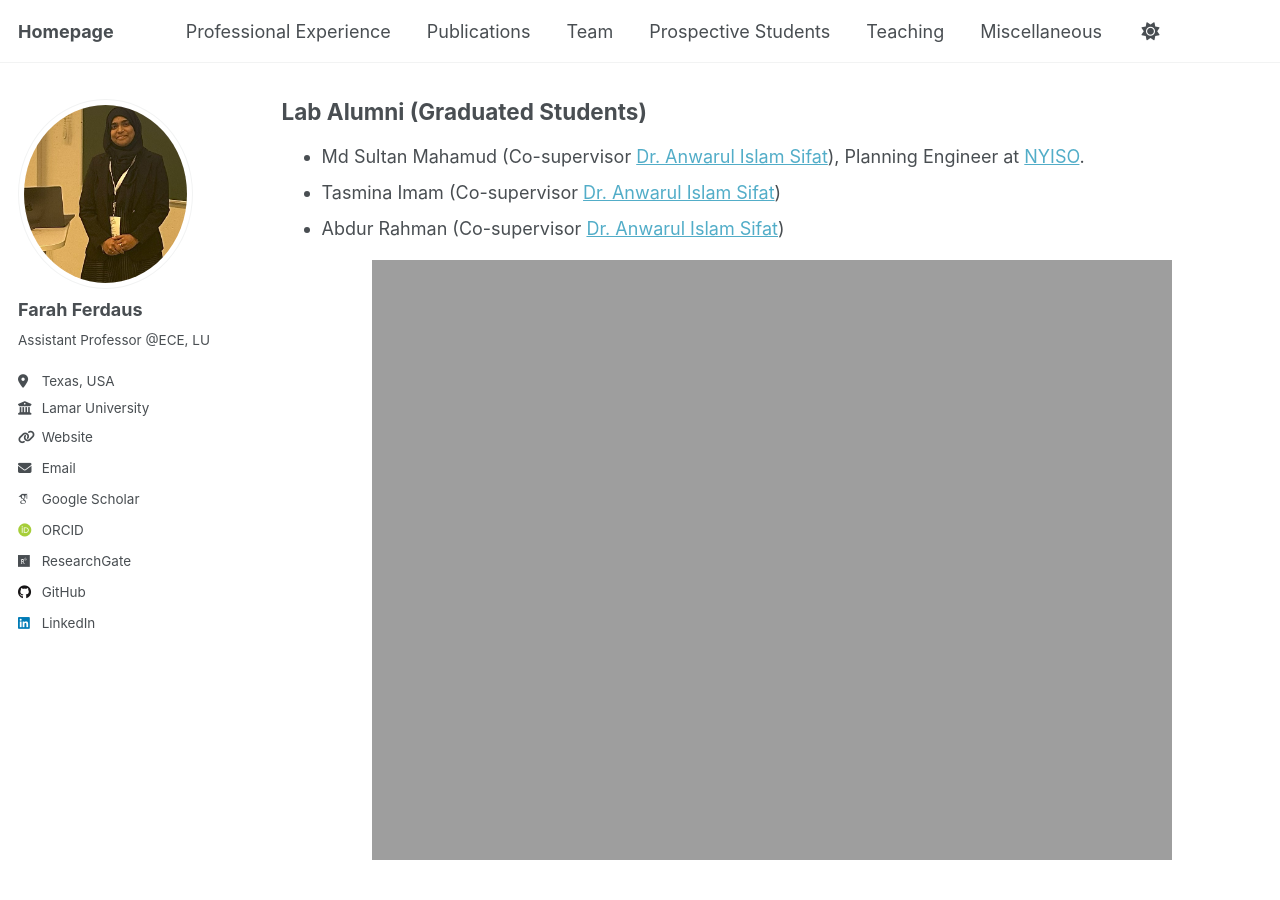
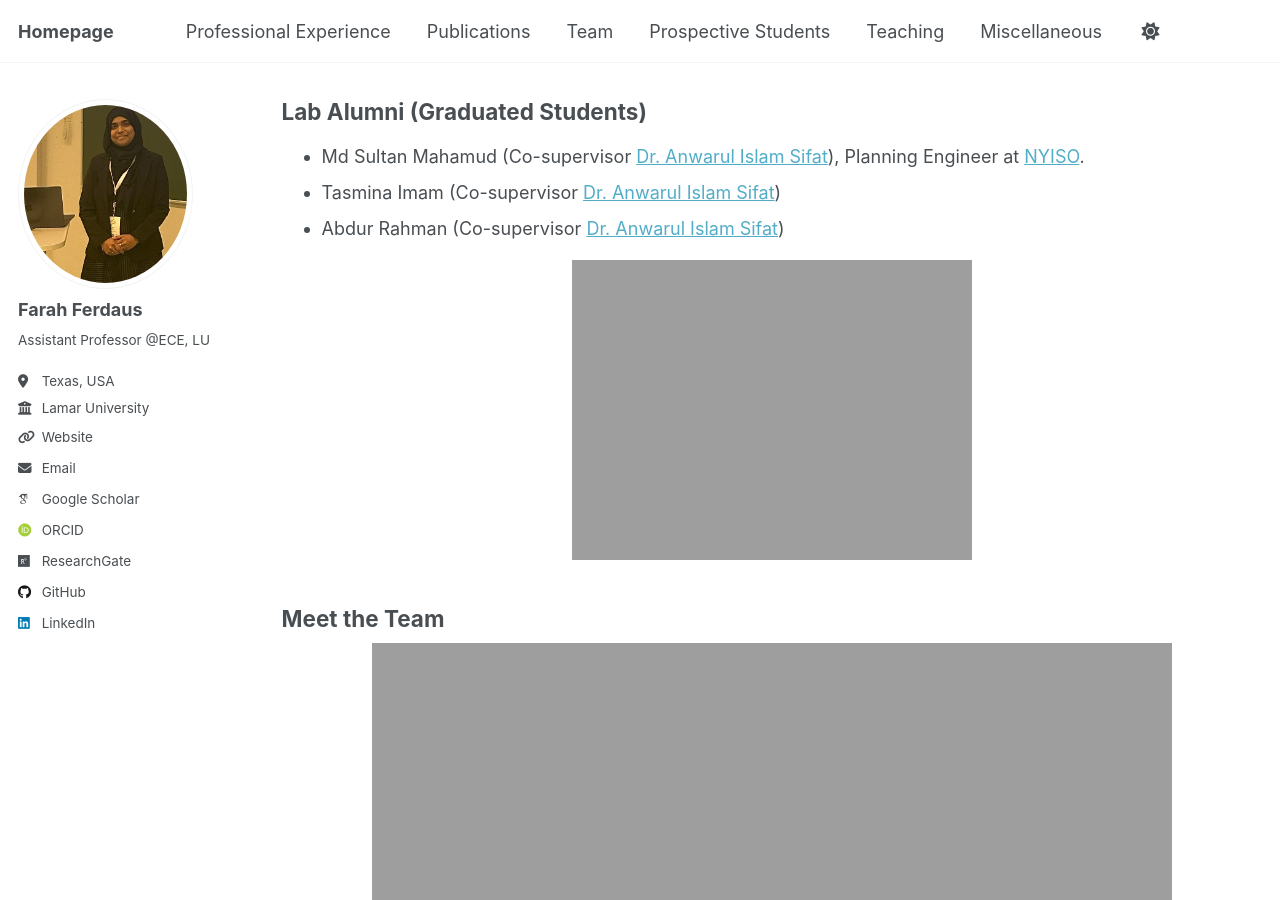
Before and after one commit to fferdaus/fferdaus.github.io, a Jekyll site: the page built from _pages/team.md, in a window 1280 px wide and 900 px high, scrolled down 1740 px. Built offline with Jekyll 4.4.1, drawn with Linux system fonts in a browser that asks for light colours; some web fonts are replaced.

Commit message:
Update team.md

```diff
--- a/_pages/team.md
+++ b/_pages/team.md
@@ -168,7 +168,7 @@ redirect_from:
 - Abdur Rahman (Co-supervisor [Dr. Anwarul Islam Sifat](https://www.linkedin.com/in/aisifat/))
 
 <div style="text-align: center;">
-  <img src="{{ base_path }}/images/alumni_sp26.jpg" alt="Alumni_Sp26" width="800">
+  <img src="{{ base_path }}/images/alumni_sp26.jpg" alt="Alumni_Sp26" width="400">
 </div>
 
 
```
